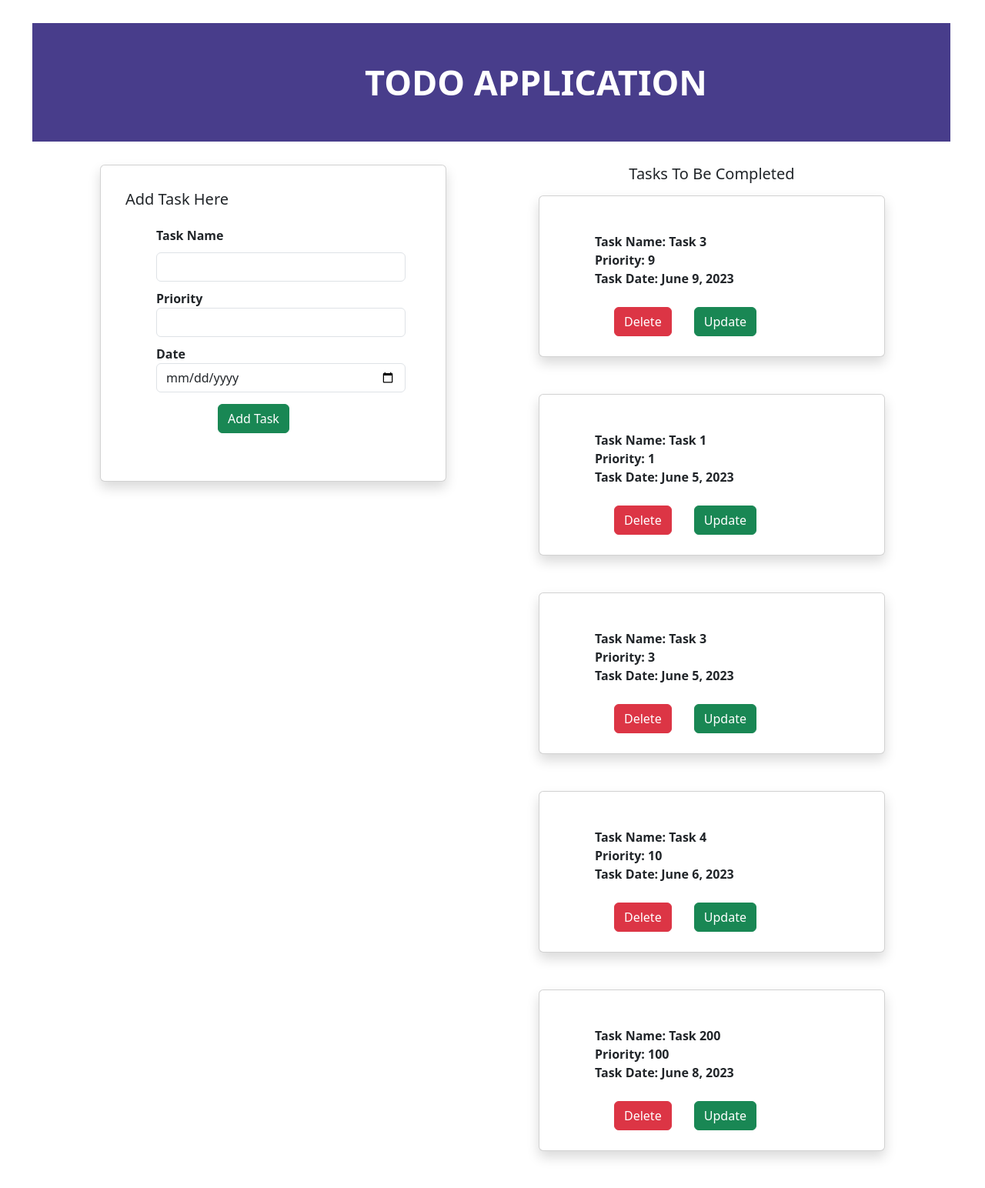
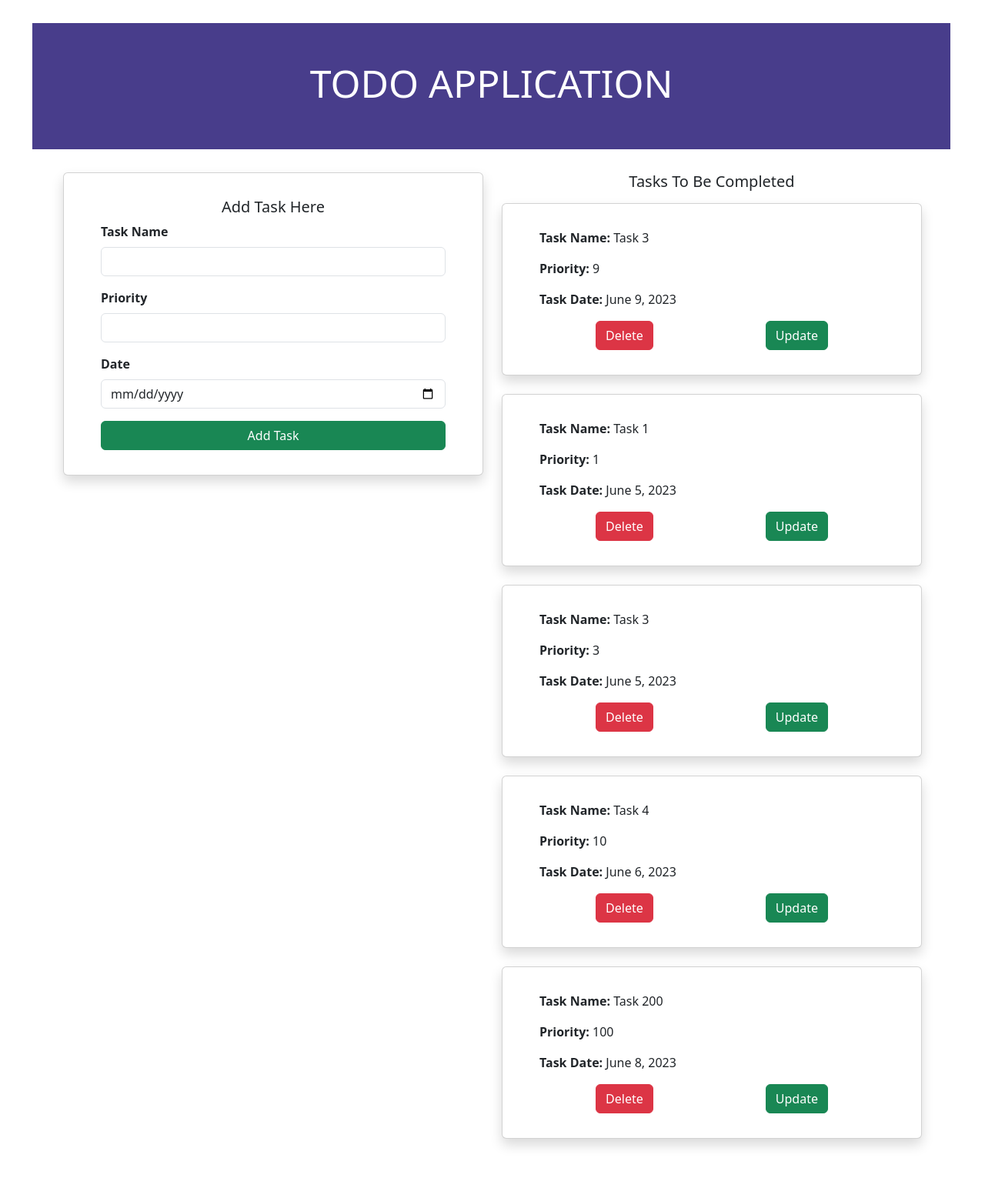
Before and after one commit to akhilsm97/todo_project, a Django app: page / in a window 1280 px wide. Shown: the whole page at 77% size. After the commit the page ends 1491 px from the top, so only its background shows below. Run offline with Django 4.2, Linux system fonts and the light colour scheme; data comes from the database, SQL or seed files in the repository.

Commit message:
Update index.html

```diff
--- a/templates/index.html
+++ b/templates/index.html
@@ -1,67 +1,60 @@
 {% extends 'base.html' %}
 
-{% block content%}
+{% block content %}
     <div class="container-fluid">
-        <div class="row banner">
-            <div class="banner-text">
-                <h2 class="ban-text">TODO APPLICATION</h2>
+        <div class="row banner text-center">
+            <div class="col-12">
+                <h2 class="text-center p-5" style="font-size:50px;">TODO APPLICATION</h2>
             </div>
-
-
         </div>
     </div>
 
-
-    <div class="container">
-        <div class="row">
-            <div class="col-md-6">
-                <div class="card mx-auto   shadow p-3 mb-5 bg-white rounded" style="width: 450px;">
+    <div class="container mt-4">
+        <div class="row justify-content-center">
+            <div class="col-12 col-lg-6 mb-4">
+                <div class="card shadow p-3 mb-5 bg-white rounded">
                     <div class="card-body">
-                    <h5 class="card-title animate-charcter">Add Task Here</h5>
-                    <div class="container" style="padding:15px 20px 20px 40px;">
+                        <h5 class="card-title text-center animate-charcter">Add Task Here</h5>
+                        <div class="container px-3">
                             {% for msg in messages %}
                                 <div class="alert alert-info" role="alert">
-                            {{msg}}
+                                    {{ msg }}
                                 </div>
-
                             {% endfor %}
                             <form method="post" action="">
-                            {% csrf_token%}
-
-                        <div class="inner" >
-                            <label><b>Task Name</b></label>
-                        <input type="text" name="task_name" class="form-control" style="margin-top:10px;">
+                                {% csrf_token %}
+                                <div class="mb-3">
+                                    <label class="form-label"><b>Task Name</b></label>
+                                    <input type="text" name="task_name" class="form-control">
                                 </div>
-
-                        <div class="inner" style="padding-top:10px;">
-                            <label><b>Priority</b></label>
-                            <input type="text" name="priority"   class="form-control">
+                                <div class="mb-3">
+                                    <label class="form-label"><b>Priority</b></label>
+                                    <input type="text" name="priority" class="form-control">
                                 </div>
-                            <div class="inner" style="padding-top:10px;">
-                            <label><b>Date</b></label>
-                            <input type="date" name="task_date"   class="form-control">
+                                <div class="mb-3">
+                                    <label class="form-label"><b>Date</b></label>
+                                    <input type="date" name="task_date" class="form-control">
                                 </div>
-                            <button type="submit" name="submit" class="btn btn-success"  style="margin:15px 10px 10px 80px;">Add Task</button>
+                                <button type="submit" name="submit" class="btn btn-success w-100">Add Task</button>
                             </form>
-
                         </div>
                     </div>
                 </div>
             </div>
-            <div class="col-md-6">
+
+            <div class="col-12 col-lg-6">
                 <h5 class="text-center mb-3">Tasks To Be Completed</h5>
                 {% for i in task %}
-                <div class="card mx-auto   shadow p-3 mb-5 bg-white rounded" style="width: 450px;height:210px;">
+                    <div class="card shadow p-3 mb-4 bg-white rounded">
                         <div class="card-body">
-                    <div class="container" style="padding:15px 20px 20px 40px;">
-                        <div class="inner" >
-                            <label><b>Task Name: {{i.task_name}}</b></label><br>
-                            <label><b>Priority: {{i.priority}}</b></label><br>
-                            <label><b>Task Date: {{i.task_date}}</b></label><br>
-                            <a href="{% url 'app_1:delete' i.id %}" class="btn btn-danger" style="margin:25px;">Delete</a>
+                            <div class="container px-3">
+                                <p><b>Task Name:</b> {{ i.task_name }}</p>
+                                <p><b>Priority:</b> {{ i.priority }}</p>
+                                <p><b>Task Date:</b> {{ i.task_date }}</p>
+                                <div class="d-flex justify-content-around">
+                                    <a href="{% url 'app_1:delete' i.id %}" class="btn btn-danger">Delete</a>
                                     <a href="{% url 'app_1:update' i.id %}" class="btn btn-success">Update</a>
                                 </div>
-
                             </div>
                         </div>
                     </div>
@@ -69,7 +62,4 @@
             </div>
         </div>
     </div>
-
-
-
 {% endblock %}
```
Lines whose indentation alone changed are shown as unchanged.
